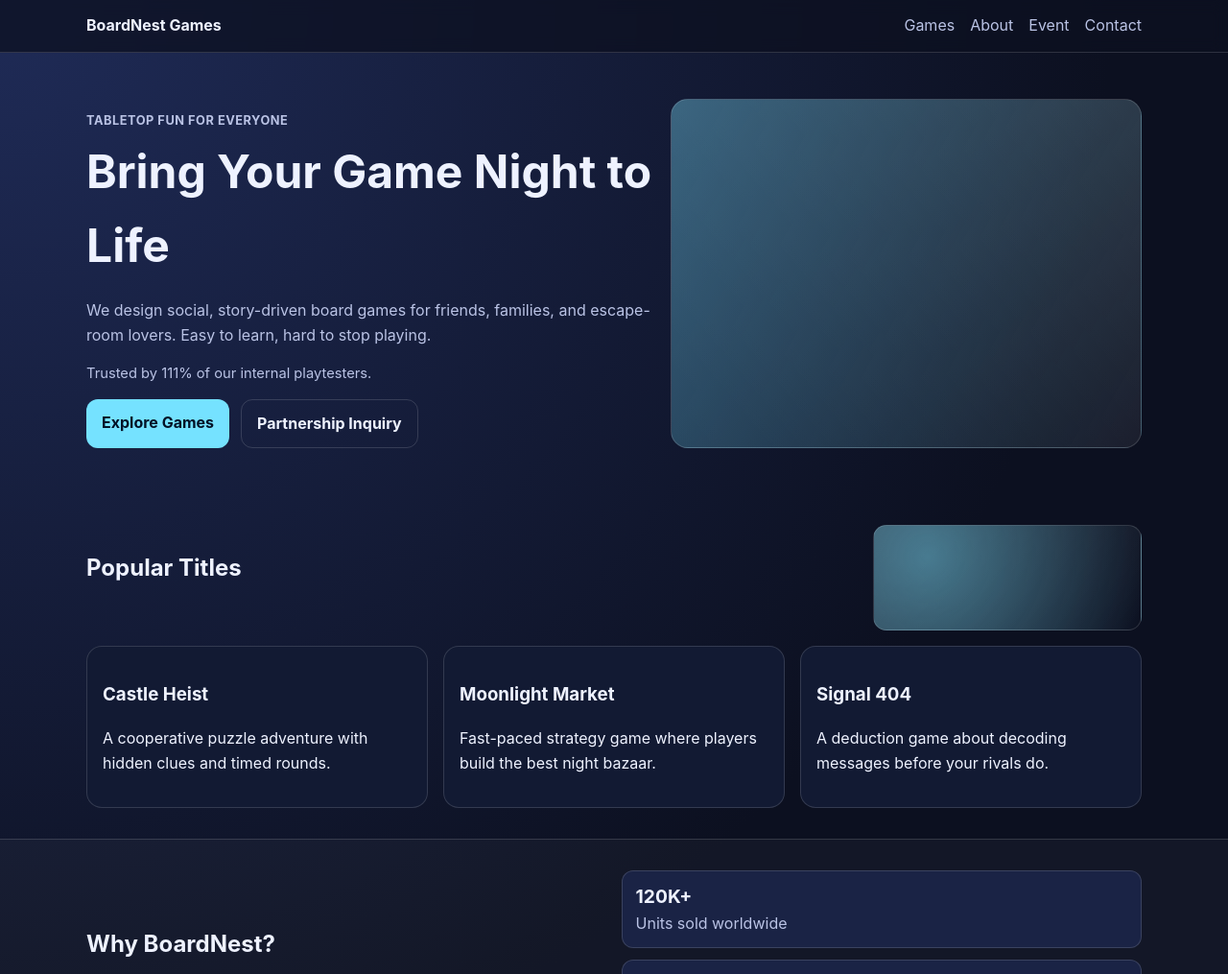
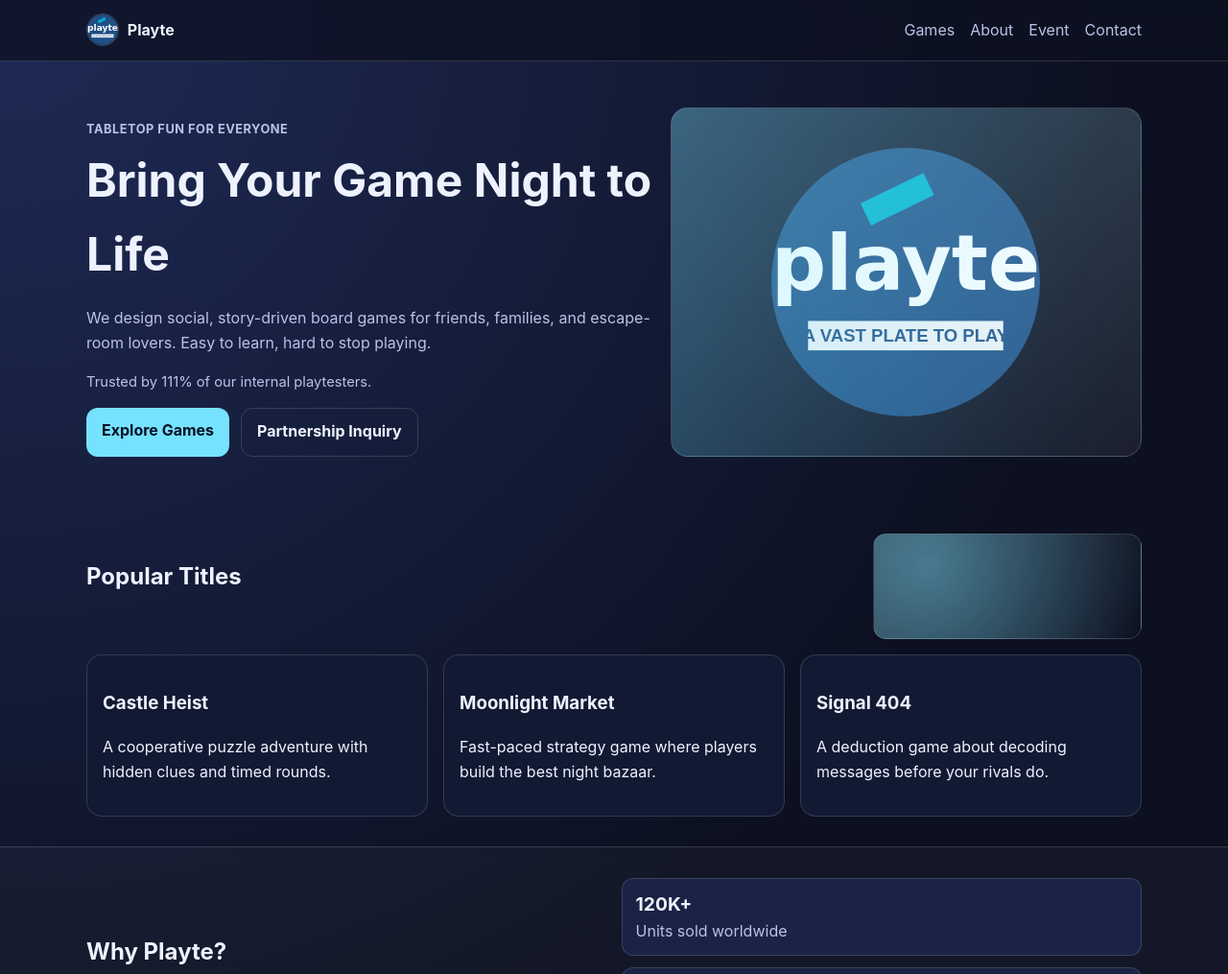
Before and after one commit to playteryan/test, a plain HTML site: page index.html in a window 1280 px wide. Shown: the top 1015 px of the page at 96% size. Drawn offline with Linux system fonts and the light colour scheme.

Commit message:
Rebrand site to Playte and add company logo asset

```diff
--- a/index.html
+++ b/index.html
@@ -3,13 +3,13 @@
   <head>
     <meta charset="UTF-8" />
     <meta name="viewport" content="width=device-width, initial-scale=1.0" />
-    <title>BoardNest Games | Play Together</title>
+    <title>Playte | Play Together</title>
     <link rel="stylesheet" href="style.css" />
   </head>
   <body>
     <header class="site-header">
       <div class="container nav">
-        <a class="logo" href="#">BoardNest Games</a>
+        <a class="logo" href="#"><img src="assets/playte-logo.svg" alt="Playte logo" /><span>Playte</span></a>
         <nav aria-label="Main navigation">
           <ul>
             <li><a href="#games">Games</a></li>
@@ -63,7 +63,7 @@
       <section id="about" class="section alt reveal reveal-up">
         <div class="container two-col">
           <div class="reveal reveal-left">
-            <h2>Why BoardNest?</h2>
+            <h2>Why Playte?</h2>
             <p>
               We combine cinematic storytelling with clean, replayable mechanics.
               From casual players to hobby gamers, our catalog is designed for
@@ -115,7 +115,7 @@
 
     <footer id="contact" class="site-footer">
       <div class="container footer-wrap">
-        <p>© 2026 BoardNest Games. All rights reserved.</p>
+        <p>© 2026 Playte. All rights reserved.</p>
         <a href="mailto:hello@boardnest.example">hello@boardnest.example</a>
       </div>
     </footer>
--- a/style.css
+++ b/style.css
@@ -45,6 +45,20 @@ body {
   color: var(--text);
   text-decoration: none;
   font-weight: 700;
+  display: inline-flex;
+  align-items: center;
+  gap: 0.55rem;
+}
+
+.logo img {
+  width: 34px;
+  height: 34px;
+  border-radius: 50%;
+  border: 1px solid rgba(255, 255, 255, 0.2);
+}
+
+.logo span {
+  line-height: 1;
 }
 
 nav ul {
@@ -90,7 +104,8 @@ nav a {
   border: 1px solid var(--line);
   background:
     linear-gradient(120deg, rgba(117, 226, 255, 0.35), rgba(117, 226, 255, 0)),
-    linear-gradient(230deg, rgba(255, 255, 255, 0.1), rgba(255, 255, 255, 0));
+    linear-gradient(230deg, rgba(255, 255, 255, 0.1), rgba(255, 255, 255, 0)),
+    url("assets/playte-logo.svg") center / min(280px, 75%) no-repeat;
 }
 
 .actions {
```
Also changed, not shown: unreleased.html (+2 -2 lines), assets/playte-logo.svg (added).
